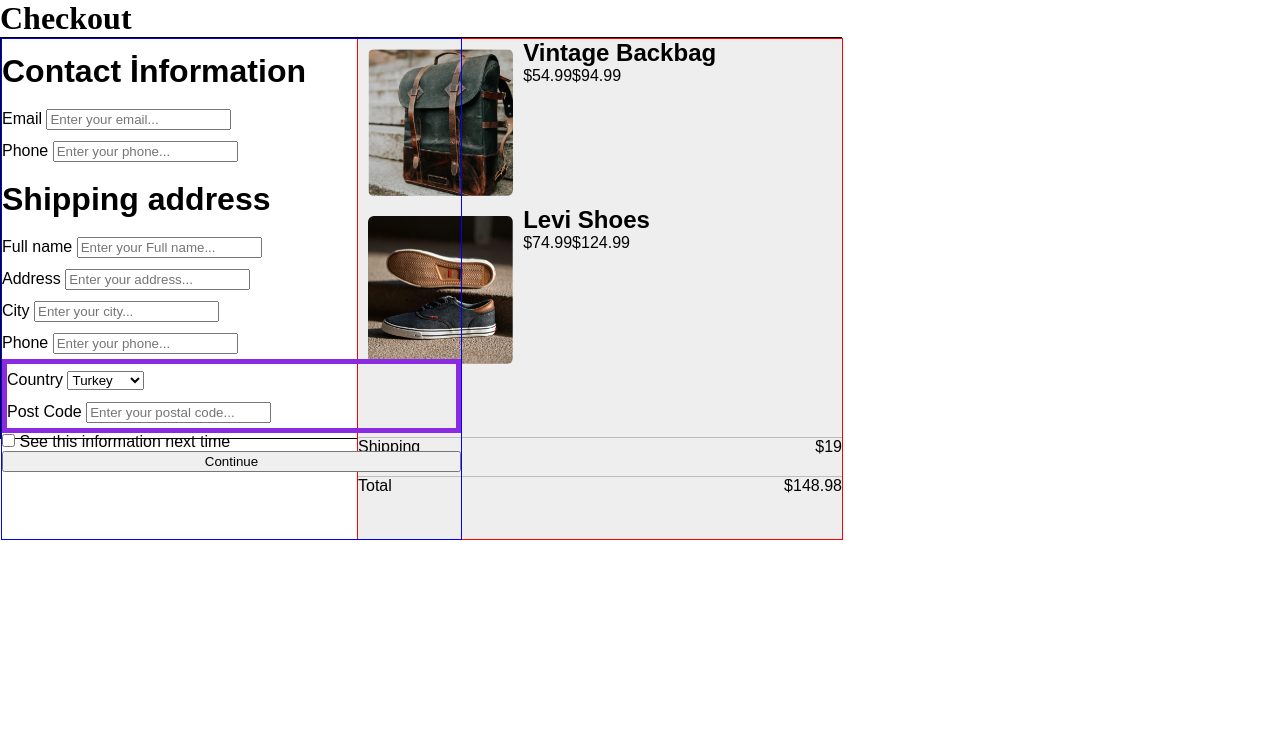
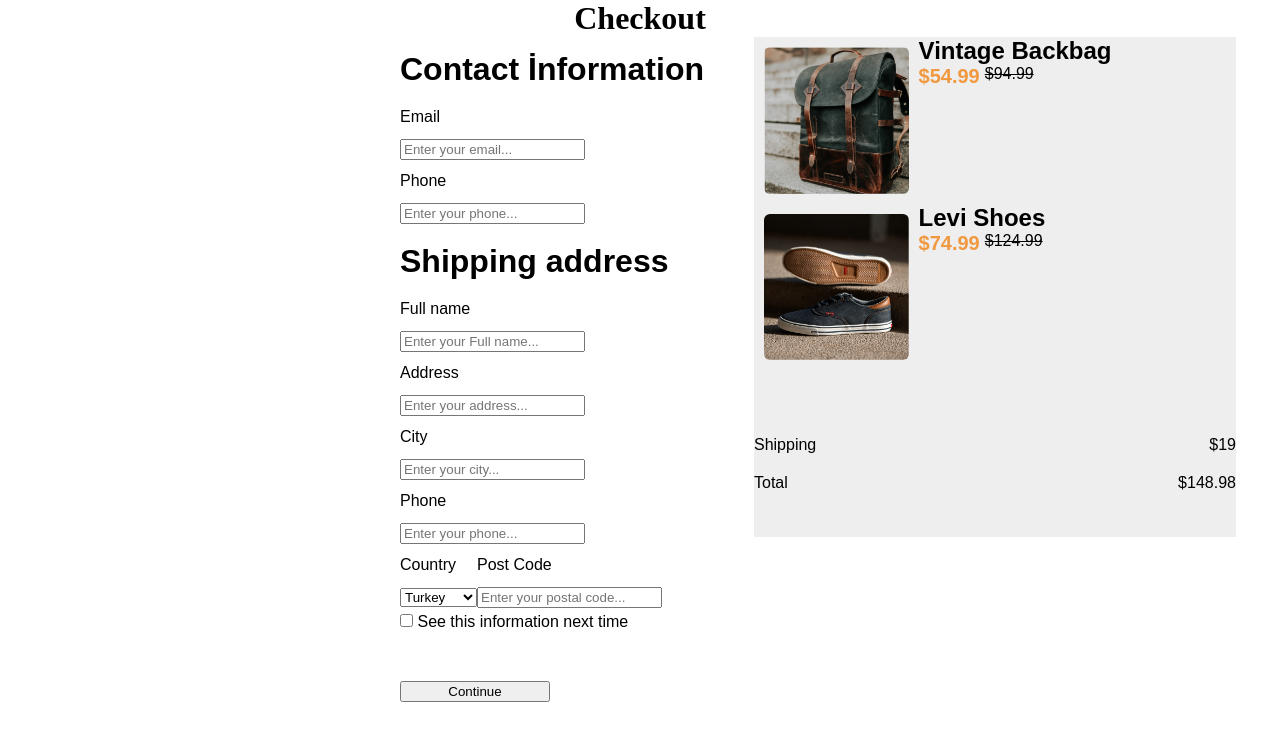
Before and after one commit to SukruGundogdu/Shopping_Form, a plain HTML site: page index.html in a window 1280 px wide. Drawn offline with Linux system fonts and the light colour scheme.

Commit message:
change the style

```diff
--- a/index.html
+++ b/index.html
@@ -7,7 +7,7 @@
     <link rel="stylesheet" href="style.css">
 </head>
 <body>
-    <h1>Checkout</h1>
+    <h1 id="baslık">Checkout</h1>
     <main>
         <div class="cart" >
             <div class="product">
@@ -47,12 +47,12 @@
             <div class="all-contact">
                 <h1>Contact İnformation</h1>
                 <div class="contact-email">
-                    <label for="email">Email</label>
+                    <p>Email</p>
                     <input type="email" name="email" id="email" placeholder="Enter your email..." required>
                 </div>
 
                 <div class="contact-phone">
-                    <label for="phone">Phone</label>
+                    <p>Phone</p>
                     <input type="tel" name="phone" id="phone" placeholder="Enter your phone..." required>
                 </div>
             </div>
@@ -60,28 +60,28 @@
             <div class="other-information">
                 <h1>Shipping address</h1>
                 <div class="full-name">
-                    <label for="name">Full name</label>
+                    <p>Full name</p>
                     <input type="text" name="name" id="name" placeholder="Enter your Full name..." required>
                 </div>
 
                 <div class="address-information">
-                    <label for="address">Address</label>
+                    <p>Address</p>
                     <input type="text" name="address" id="address" placeholder="Enter your address..." required>
                 </div>
 
                 <div class="city-information">
-                    <label for="city">City</label>
+                    <p>City</p>
                     <input type="text" name="city" id="city" placeholder="Enter your city..." required>
                 </div>
 
                 <div class="phone-information">
-                    <label for="phonee">Phone</label>
+                    <p>Phone</p>
                     <input type="tel" name="phone" id="phonee" placeholder="Enter your phone..." required>
                 </div>
 
                 <div class="cntry-post" >
                     <div class="country-information">
-                        <label for="country">Country</label>
+                        <p>Country</p>
                         <select name="country" id="country" required>
                             <option value="Turkey" selected>Turkey</option>
                             <option value="Germany">Germany</option>
@@ -92,7 +92,7 @@
                     </div>
 
                     <div class="postCode">
-                        <label for="post-code">Post Code</label>
+                        <p>Post Code</p>
                         <input type="text" name="post-code" id="post-code" placeholder="Enter your postal code..." required>
                     </div>
                 </div>
--- a/style.css
+++ b/style.css
@@ -3,17 +3,21 @@
     bottom: 0;
 }
 
+#baslık {
+    text-align: center;
+}
 
 main {
     font-family: "Mon", Arial, Helvetica, sans-serif;
     display: inline-grid;
     grid-template-rows: repeat(2,200px);
     /* grid-template-columns: repeat(1,200px); */
-    border: 1px solid black;
+    /* border: 5px solid black; */
     column-gap: 50px;
     row-gap: none;
-    justify-content: center;
     flex-direction: row-reverse;
+    height: 80vh;
+    margin-left: 50vh;
 }
 
 .cart {
@@ -23,8 +27,9 @@ main {
     /* flex-direction: column; */
     /* flex-wrap: wrap; */
     width: 100%;
-    border: 1px solid red;
+    /* border: 1px solid red; */
     height: 250%;
+    border-radius: 10;
 }
 
 img {
@@ -43,7 +48,7 @@ img {
     /* border: 1px solid blue; */
     justify-content: space-between;
     margin-top: 20px;
-    border-top: 1px solid #BDBDBD;
+    /* border-top: 1px solid #BDBDBD; */
 }
 
 
@@ -51,7 +56,7 @@ form {
     grid-area: 1/1/2/2;
     display: flex;
     flex-direction: column;
-    border: 1px solid blue;
+    /* border: 1px solid blue;  */
     height: 250%;
     width: 150%;
 }
@@ -64,6 +69,25 @@ form {
 
 .other-information > .cntry-post {
     display: flex;
-    flex-direction: column;
-    border: 5px solid blueviolet;
+
+    /* border: 5px solid blueviolet; */
 }
+
+.discount {
+    color: #F19941;
+    font-weight: bold;
+    font-size: 20px;
+}
+
+.discount > span {
+    color: black;
+    font-weight: normal;
+    margin-left: 5px;
+    text-decoration:line-through;
+    font-size: medium;
+}
+
+#buton {
+    width: 150px;
+    margin-top: 50px;
+}
```
